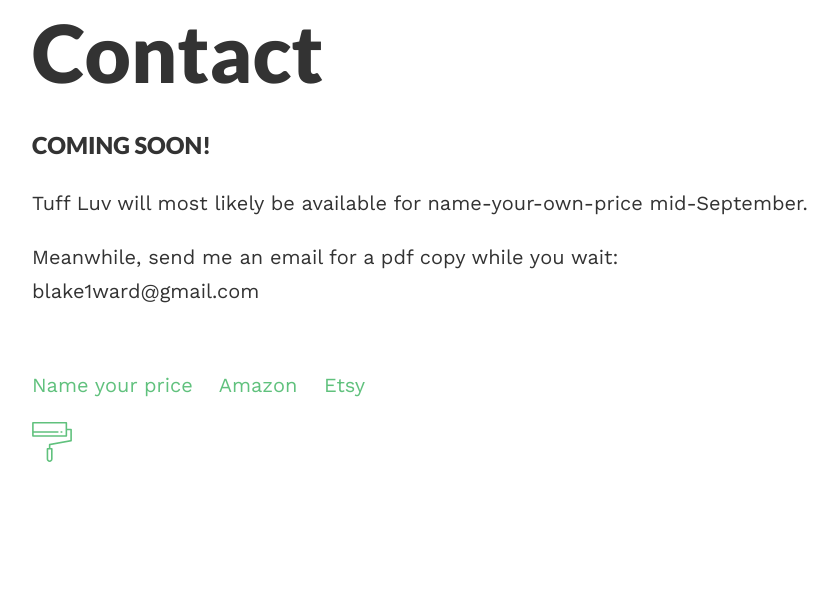
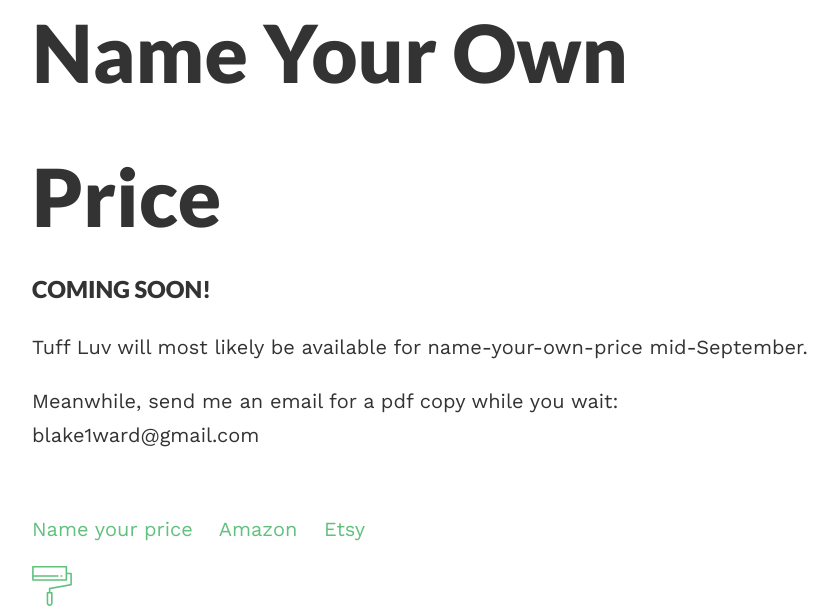
Before and after one commit to blake1ward/tuffluvtheme, a Jekyll site: the page built from contact.md, in a window 1280 px wide. Shown: the part 370-980 px from the top of the page, without its empty margins (208-1045 px from the left). Built offline with Jekyll 4.4.1, drawn with Linux system fonts in a browser that asks for light colours.

Commit message:
Update contact.md

```diff
--- a/contact.md
+++ b/contact.md
@@ -1,5 +1,5 @@
 ---
-title: Contact
+title: Name your own price
 layout: post
 permalink: /price/
 ---
```
